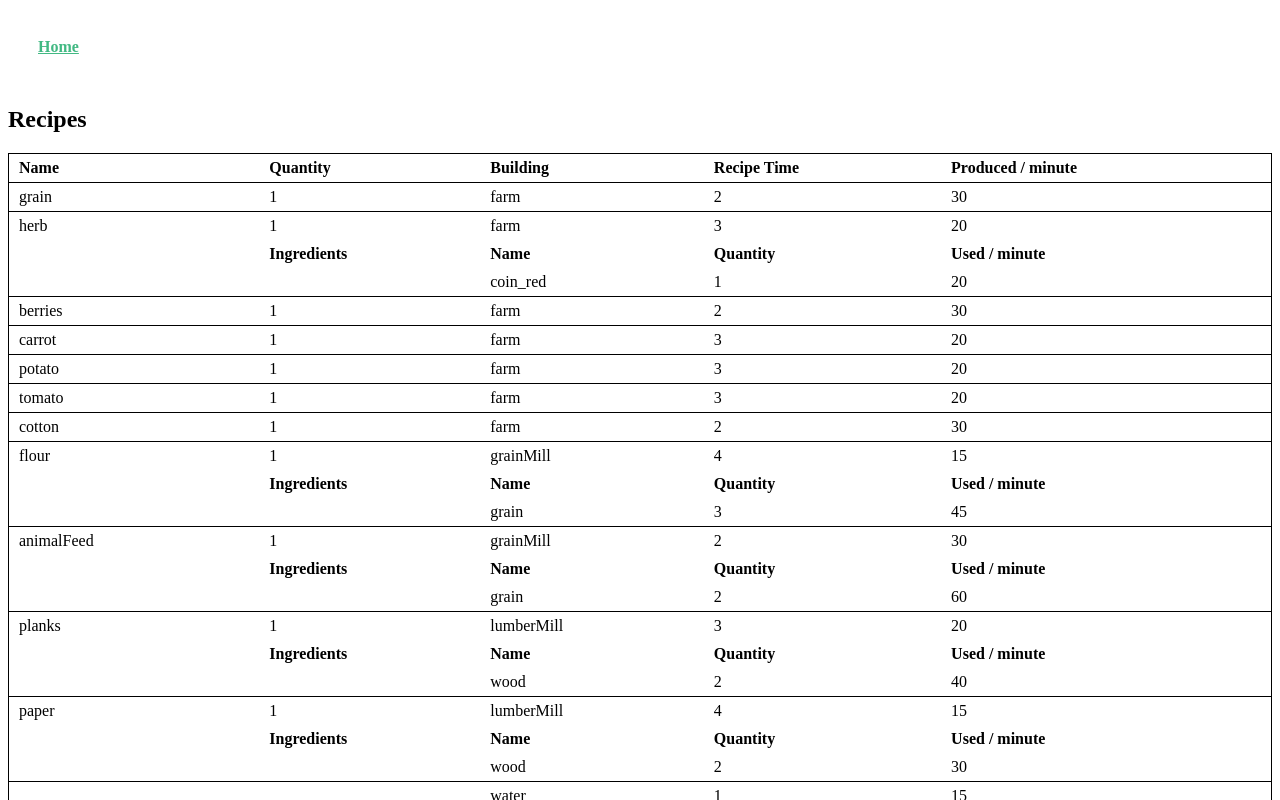
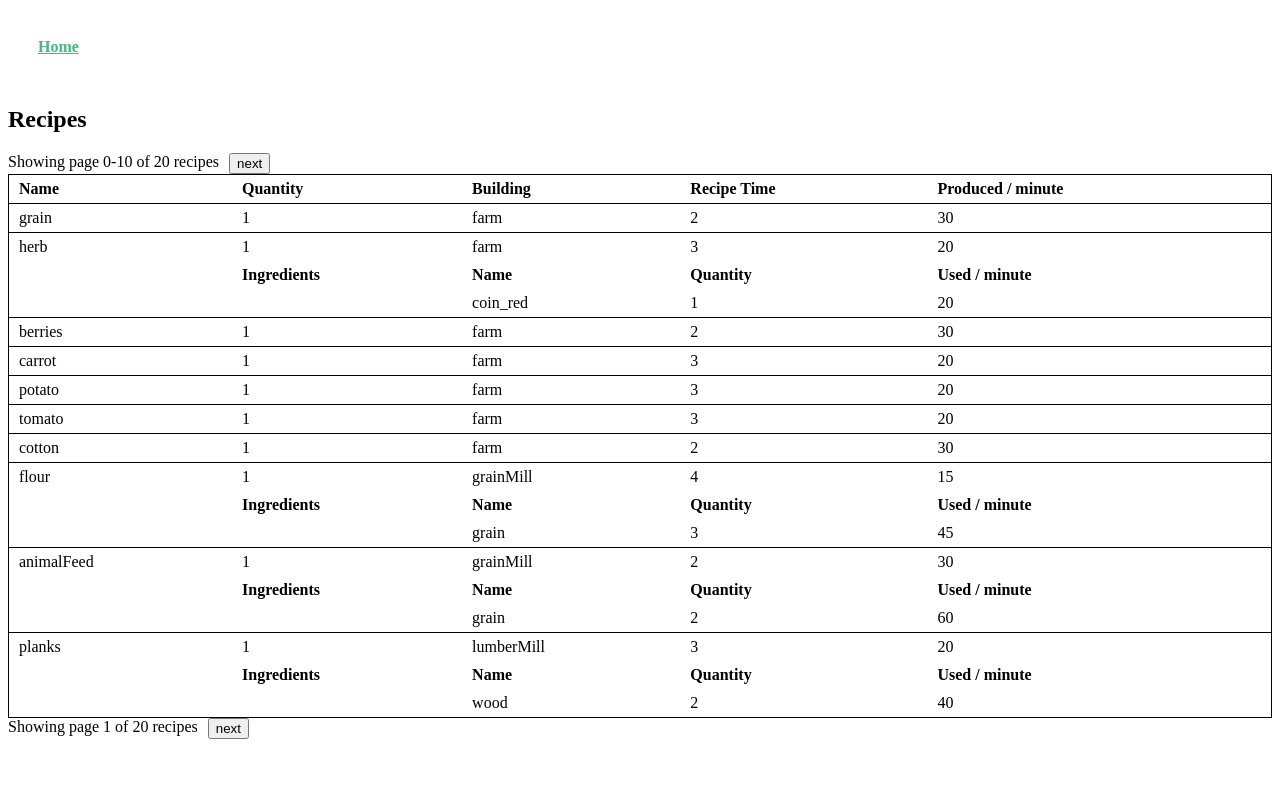
Before and after one commit to AlyxMoon/factory-town-production-calculator, a Vue app: page / in a window 1280 px wide. Shown: the top 800 px of the page. Built offline with nearby package versions, Linux system fonts and the light colour scheme.

Commit message:
add pagination for the recipe table

```diff
--- a/src/components/RecipeList.vue
+++ b/src/components/RecipeList.vue
@@ -1,6 +1,11 @@
 <template>
   <div class="recipe-list-component">
     <h2>Recipes</h2>
+    <div class="pagination-wrapper">
+      <span class="page-count">Showing page {{ page * 10 }}-{{ (page + 1) * 10 }} of {{ recipes.length }} recipes</span>
+      <button v-if="hasPrevPage" @click="page--">previous</button>
+      <button v-if="hasNextPage" @click="page++">next</button>
+    </div>
     <table>
       <thead>
         <tr>
@@ -12,7 +17,7 @@
         </tr>
       </thead>
       <tbody>
-        <template v-for="(recipe, i) in recipes">
+        <template v-for="(recipe, i) in recipesOfPage">
           <recipe-list-item
             class="border-t"
             :key="'recipe-item-' + i + '-' + recipe.name"
@@ -38,6 +43,11 @@
         </template>
       </tbody>
     </table>
+    <div class="pagination-wrapper">
+      <span class="page-count">Showing page {{ page + 1 }} of {{ recipes.length }} recipes</span>
+      <button v-if="hasPrevPage" @click="page--">previous</button>
+      <button v-if="hasNextPage" @click="page++">next</button>
+    </div>
   </div>
 </template>
 
@@ -56,10 +66,22 @@ export default {
   data () {
     return {
       recipes: [],
+      page: 0,
     }
   },
   async mounted () {
     this.recipes = await this.fetchRecipes()
+  },
+  computed: {
+    hasPrevPage () {
+      return this.page > 0
+    },
+    hasNextPage () {
+      return (this.page + 1) * 10 < this.recipes.length
+    },
+    recipesOfPage () {
+      return this.recipes.slice(this.page * 10, (this.page + 1) * 10)
+    },
   },
   methods: {
     ...mapActions(['fetchRecipes']),
@@ -73,4 +95,13 @@ table {
   border: 1px solid black;
   border-collapse: collapse;
 }
+
+.pagination-wrapper {
+  display: flex;
+  flex-direction: row;
+
+  & > *:not(:last-child)  {
+    margin-right: 10px;
+  }
+}
 </style>
```
